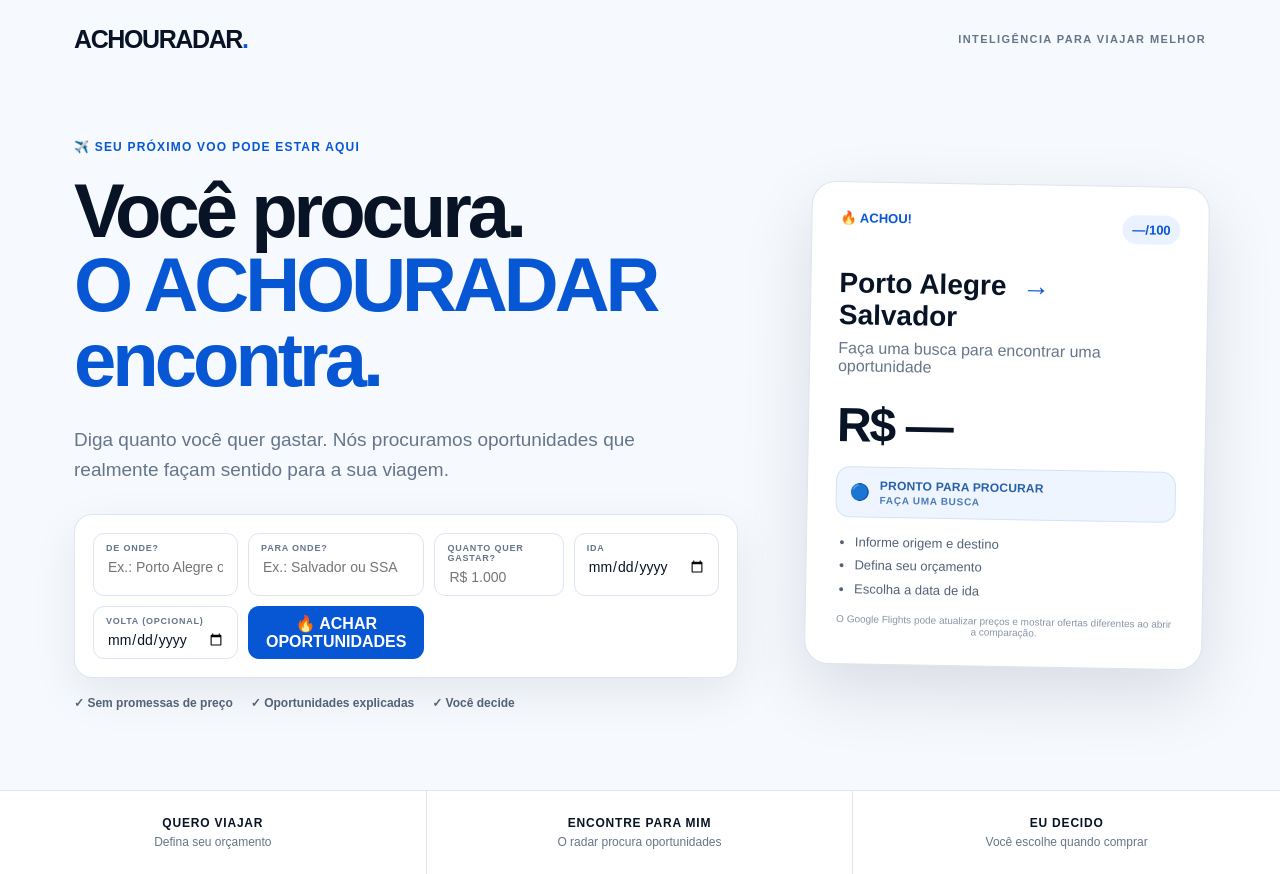
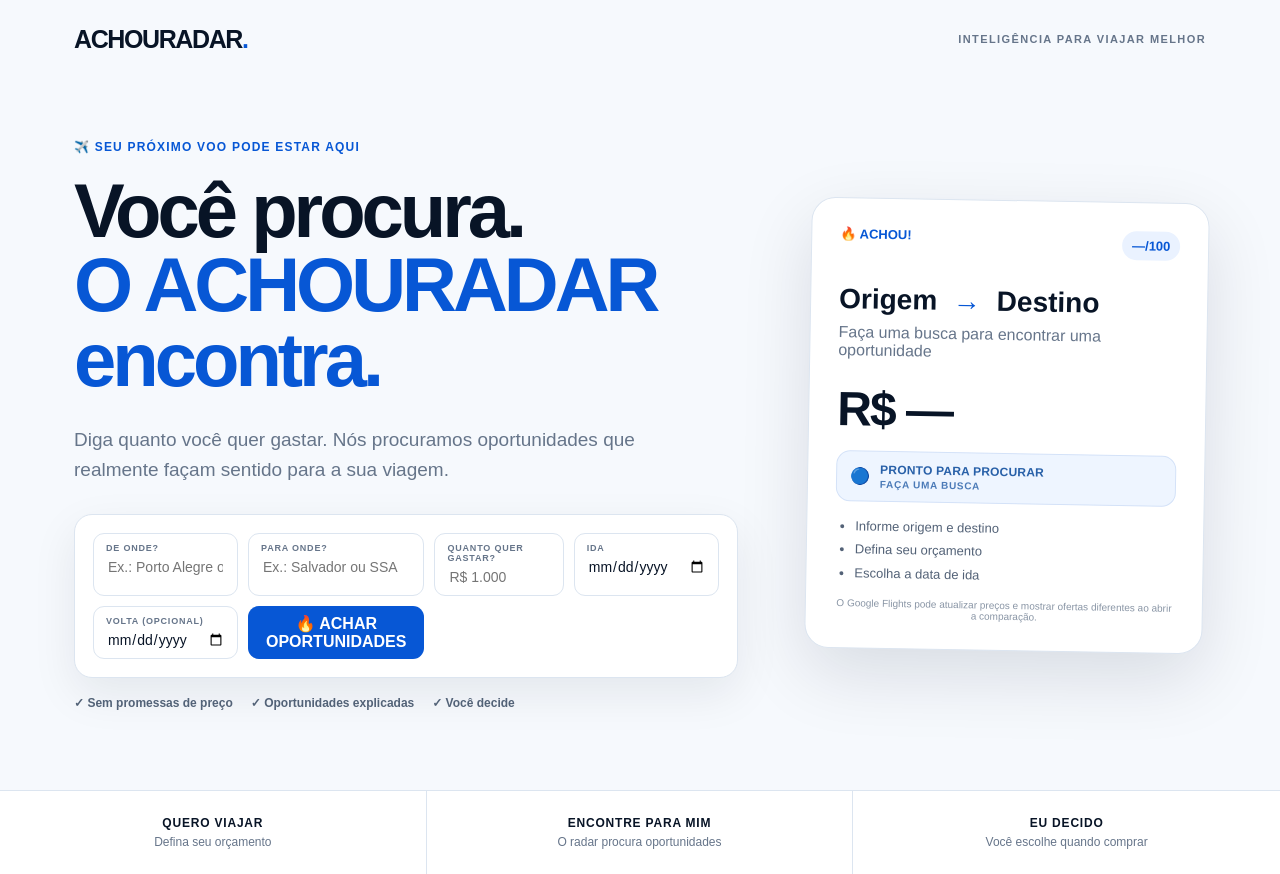
Before and after one commit to achouradar/Achouradar, a Next.js app: page / in a window 1280 px wide. Built offline with nearby package versions, Linux system fonts and the light colour scheme.

Commit message:
fix: keep search direction in empty radar card

```diff
--- a/app/page.tsx
+++ b/app/page.tsx
@@ -160,7 +160,7 @@
             </>
           ) : (
             <>
-              <div className="route">Porto Alegre <b>→</b> Salvador</div>
+              <div className="route">{origin || "Origem"} <b>→</b> {destination || "Destino"}</div>
               <div className="date">Faça uma busca para encontrar uma oportunidade</div>
               <div className="price">R$ —</div>
               <div className="opportunity-status neutral"><span className="status-dot">🔵</span><span className="status-copy"><strong>PRONTO PARA PROCURAR</strong><small>FAÇA UMA BUSCA</small></span></div>
```
